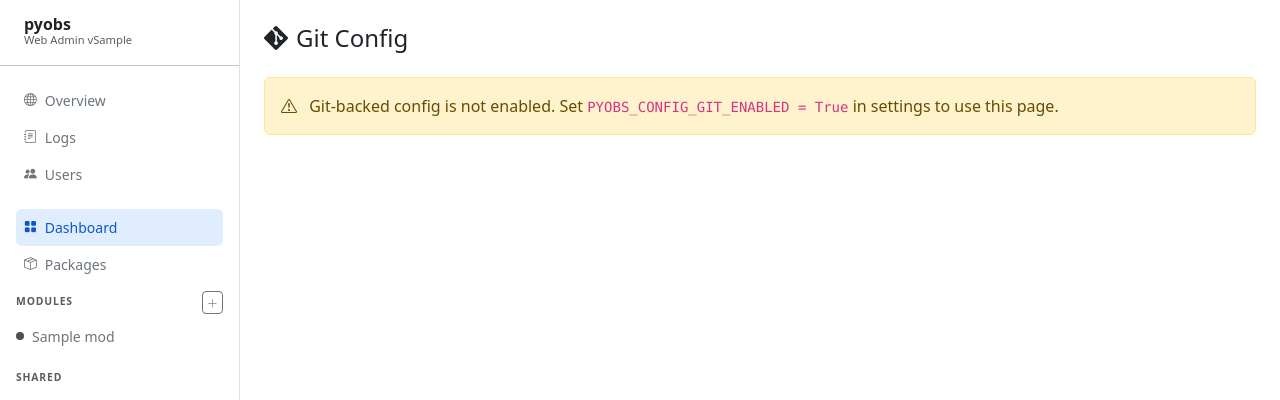
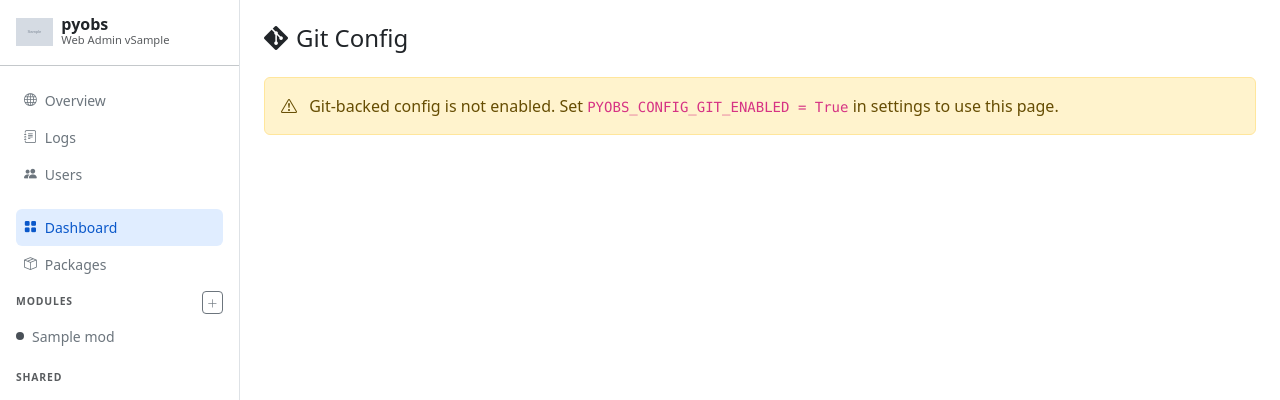
Before and after one commit to pyobs/pyobs-web-admin, a Django app: template templates/modules/git_config.html in a window 1280 px wide. Shown: the top 400 px of the page. Run offline with Django 5.2, Linux system fonts and the light colour scheme; the template is opened without the code that fills it: most values are stand-ins (such as "Sample title", 1, 10 or a date in 2020); grey boxes marked "Sample" are stand-in pictures.

Commit message:
Add configurable pyobs logo to sidebar header
Shows the pyobs wordmark next to the sidebar header, swapped between
light/dark variants via CSS keyed off data-bs-theme. Deployments can
override via PYOBS_LOGO_LIGHT_URL/PYOBS_LOGO_DARK_URL settings;
defaults to the bundled logo.

```diff
--- a/modules/context_processors.py
+++ b/modules/context_processors.py
@@ -1,6 +1,7 @@
 import tomllib
 
 from django.conf import settings
+from django.templatetags.static import static
 
 from modules import proxy, services
 
@@ -63,4 +64,9 @@ def sidebar_modules(request):
         "git_enabled": getattr(settings, "PYOBS_CONFIG_GIT_ENABLED", False),
         "acl_matrix_enabled": getattr(settings, "PYOBS_CONFIG_ACL_MATRIX_ENABLED", False),
         "web_admin_version": _web_admin_version(),
+        # Deployments can point these at their own logo via settings/env; default to
+        # the bundled pyobs logo. Two variants because the wordmark's "py" is black -
+        # invisible on a dark sidebar without a light-on-dark version to swap in.
+        "pyobs_logo_light_url": getattr(settings, "PYOBS_LOGO_LIGHT_URL", None) or static("img/pyobs-logo-light.gif"),
+        "pyobs_logo_dark_url": getattr(settings, "PYOBS_LOGO_DARK_URL", None) or static("img/pyobs-logo-dark.gif"),
     }
--- a/templates/base.html
+++ b/templates/base.html
@@ -110,6 +110,9 @@
       z-index: 1044;
     }
     .sidebar-overlay.active { display: block; }
+    .pyobs-logo-dark { display: none; }
+    [data-bs-theme="dark"] .pyobs-logo-light { display: none; }
+    [data-bs-theme="dark"] .pyobs-logo-dark { display: inline; }
   </style>
 </head>
 <body>
@@ -137,7 +140,8 @@
     <!-- Desktop header -->
     <div class="p-3 border-bottom border-secondary-subtle d-none d-lg-block">
       <div class="d-flex align-items-center gap-2">
-        <i class="bi bi-telescope fs-5 text-primary"></i>
+        <img src="{{ pyobs_logo_light_url }}" alt="pyobs" class="pyobs-logo-light" style="height:28px;width:auto;object-fit:contain">
+        <img src="{{ pyobs_logo_dark_url }}" alt="pyobs" class="pyobs-logo-dark" style="height:28px;width:auto;object-fit:contain">
         <div>
           <div class="fw-semibold text-body lh-1">pyobs</div>
           <div class="text-muted" style="font-size:0.7rem">Web Admin{% if web_admin_version %} v{{ web_admin_version }}{% endif %}</div>
@@ -147,7 +151,8 @@
 
     <!-- Mobile header with close button -->
     <div class="p-3 border-bottom border-secondary-subtle d-flex d-lg-none align-items-center gap-2">
-      <i class="bi bi-telescope fs-5 text-primary"></i>
+      <img src="{{ pyobs_logo_light_url }}" alt="pyobs" class="pyobs-logo-light" style="height:28px;width:auto;object-fit:contain">
+      <img src="{{ pyobs_logo_dark_url }}" alt="pyobs" class="pyobs-logo-dark" style="height:28px;width:auto;object-fit:contain">
       <div class="me-auto">
         <div class="fw-semibold text-body lh-1">pyobs</div>
         <div class="text-muted" style="font-size:0.7rem">Web Admin</div>
```
Also changed, not shown: modules/static/img/pyobs-logo-dark.gif (added), modules/static/img/pyobs-logo-light.gif (added).
